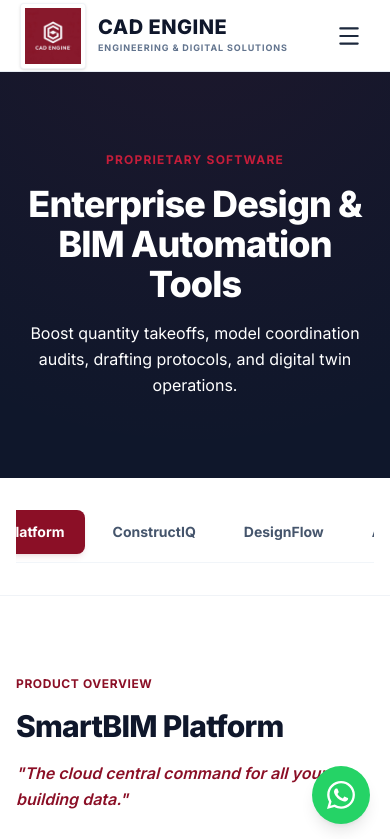
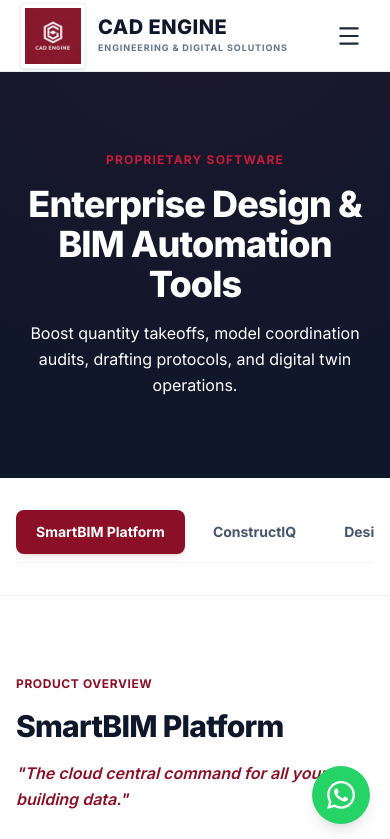
Before and after one commit to vinith-kumar-vk/cad-engine-ae, a Next.js app: page /products in a window 390 px wide. Shown: the top 839 px of the page. Built offline with nearby package versions, Linux system fonts and the light colour scheme.

Commit message:
Fix mobile clipping on products selection tabs by adjusting flex justification

```diff
--- a/src/app/products/page.tsx
+++ b/src/app/products/page.tsx
@@ -38,7 +38,7 @@
       {/* Product Selection Tabs */}
       <section className="py-8 bg-white border-b border-slate-200/50">
         <div className="max-w-7xl mx-auto px-4 sm:px-6 lg:px-8">
-          <div className="flex justify-center border-b border-slate-100 pb-2 overflow-x-auto gap-2 md:gap-4 scrollbar-none">
+          <div className="flex justify-start md:justify-center border-b border-slate-100 pb-2 overflow-x-auto gap-2 md:gap-4 scrollbar-none">
             {products.map((p) => (
               <button
                 key={p.id}
```
